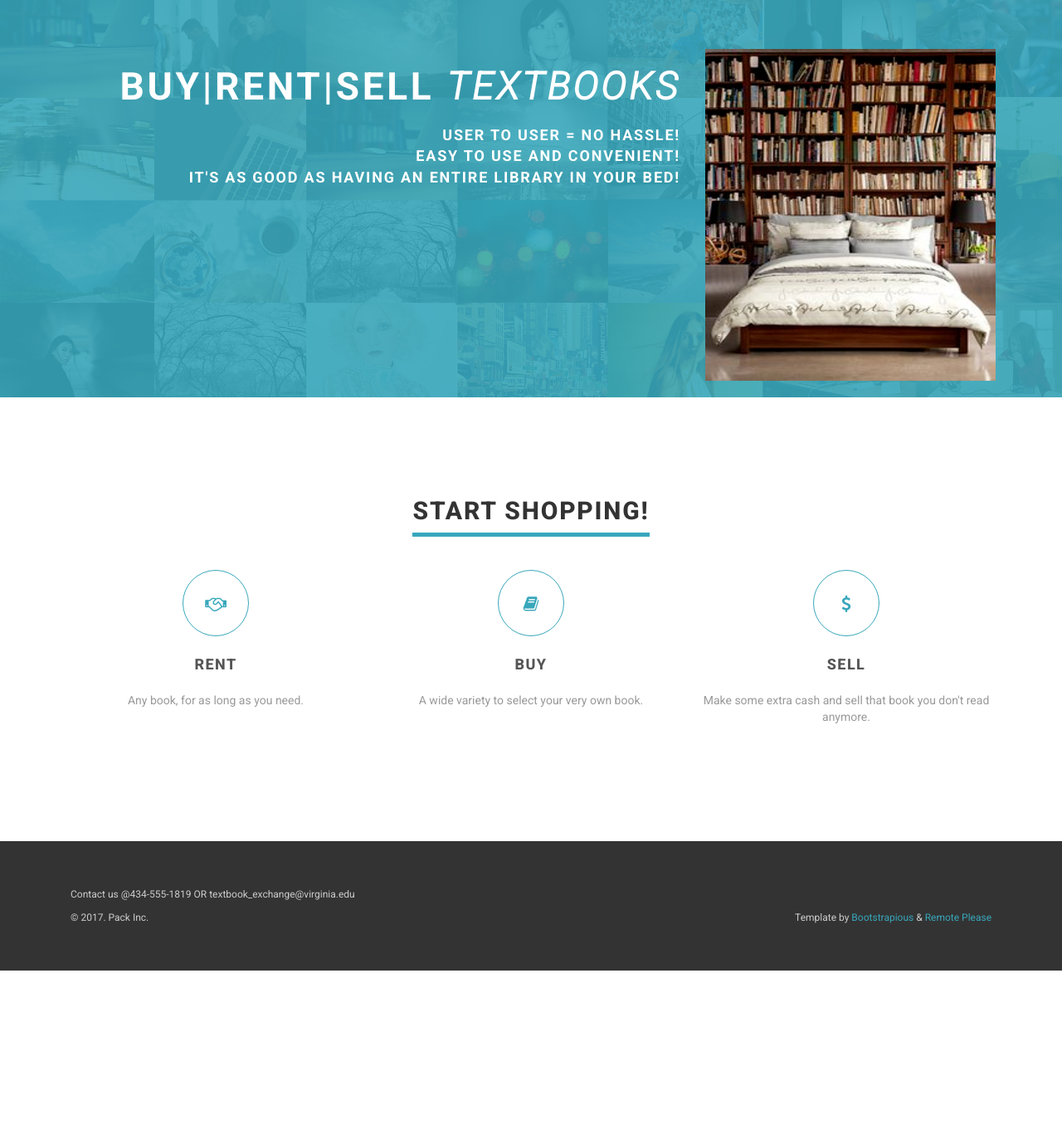
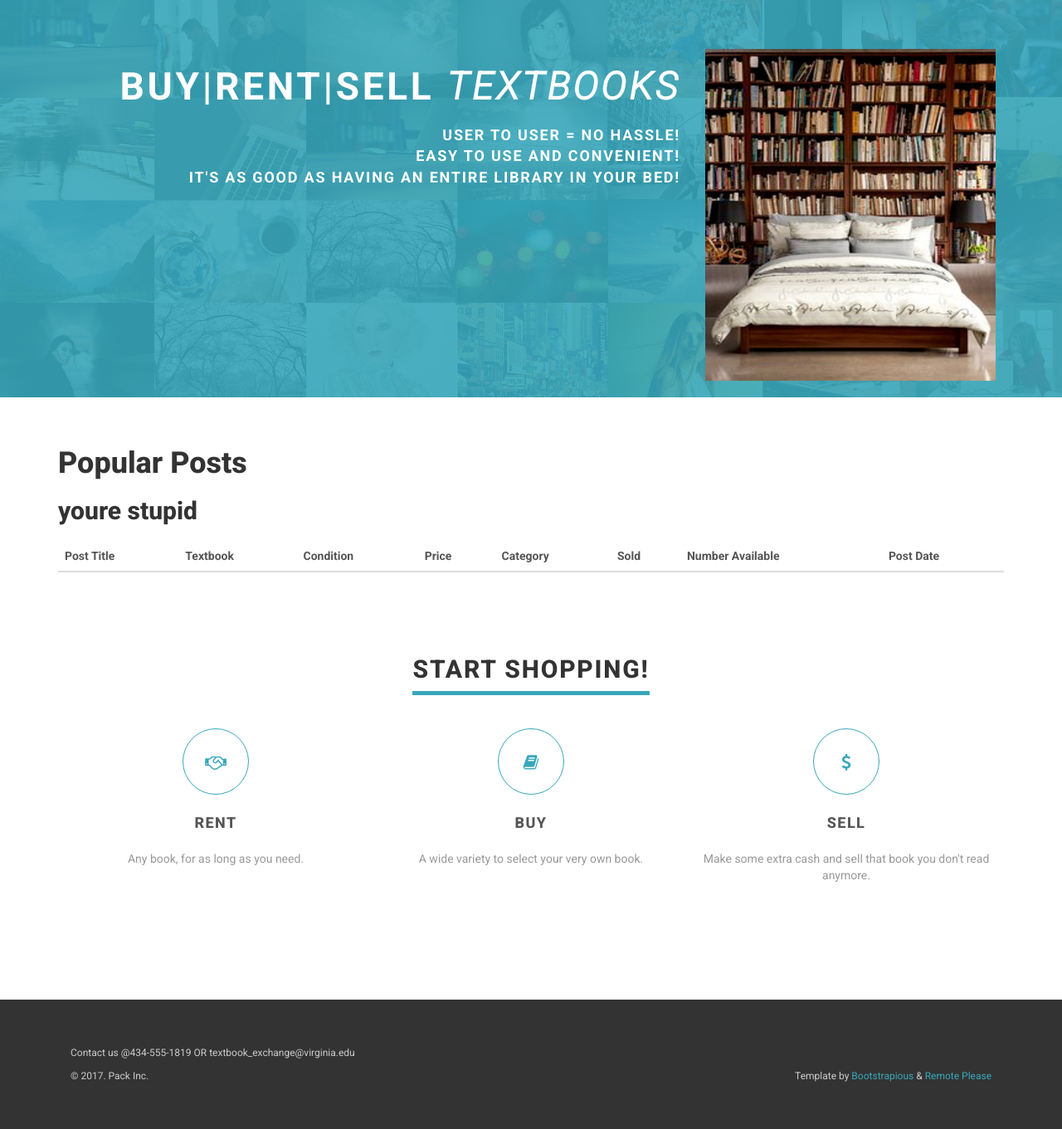
Before and after one commit to ArnimJ/uvaTextbookExchange, a Django app: template web/frontend/templates/index.html in a window 1280 px wide. Shown: the part 68-1429 px from the top of the page at 83% size. Before the commit the page ends 1238 px from the top, so only its background shows below. Run offline with Django 3.2, Linux system fonts and the light colour scheme; the template is opened without the code that fills it: most values are stand-ins (such as "Sample title", 1, 10 or a date in 2020); lists and menus that the app fills with data are empty; some libraries are stand-ins or nearby versions.

Commit message:
adding stuff

```diff
--- a/web/frontend/templates/book_list.html
+++ b/web/frontend/templates/book_list.html
@@ -24,7 +24,7 @@
     <tbody>
         {% for book in book_list %}
             <tr>
-                <td>{{ book.title }}</td>
+                <td><a href="{% url 'book_detail' book.id %}">{{ book.title }}</a></td>
                 <td>{{ book.isbn }}</td>
                 <td>{{ book.author }}</td>
                 <td>{{ book.publicationDate }}</td>
--- a/web/frontend/templates/index.html
+++ b/web/frontend/templates/index.html
@@ -25,6 +25,10 @@
                                 </div>
                             </div>
                         </div>
+
+
+
+
                         <!--
                         <div class="item">
                             <div class="row">
@@ -83,6 +87,45 @@
             <!-- *** HOMEPAGE CAROUSEL END *** -->
         </section>
 
+        <div class="container">
+                    <h1>Popular Posts</h1>
+                    <table id="post_table" class="table table-striped tablesorter">
+                        <thead>
+                            <tr>
+                                <th>Post Title</th>
+                                <th>Textbook</th>
+                                <th>Condition</th>
+                                <th>Price</th>
+                                <th>Category</th>
+                                <th>Sold</th>
+                                <th>Number Available</th>
+                                <th>Post Date</th>
+                            </tr>
+                        </thead>
+                        <tbody>
+                            {% for p1 in postings_list %}
+                                {% for book in book_list %}
+                                    {% for p2 in book.textbookpost_set.all %}
+                                        <h2> youre stupid </h2>
+                                        {% if p1 == p2 %}
+                                        <tr>
+                                            <td>{{ post.postTitle }}</td>
+                                            <td>{{ book.title }}</td>
+                                            <td>{{ post.condition }}</td>
+                                            <td>{{ post.price }}</td>
+                                            <td>{{ post.category }}</td>
+                                            <td>{{ post.sold }}
+                                            <td>{{ post.viewCount }}</td>
+                                            <td>{{ post.postDate }}</td>
+                                        </tr>
+                                        {% endif %}
+                                    {% endfor %}
+                                {% endfor %}
+                            {% endfor %}
+                        </tbody>
+                    </table>
+                </div>
+
         <section class="bar background-white">
             <div class="container">
                 <div class="col-md-12">
@@ -94,7 +137,7 @@
                         <div class="col-md-4">
                             <div class="box-simple">
                                 <div class="icon">
-                                    <a href="http://www.google.com" title="Rent"> <i class="fa fa-handshake-o"></i></a>
+                                    <a href="javascript: void(0)" title="Rent"> <i class="fa fa-handshake-o"></i></a>
                                 </div>
                                 <h3>Rent</h3>
                                 <p>Any book, for as long as you need.</p>
@@ -112,7 +155,7 @@
                         <div class="col-md-4">
                             <div class="box-simple">
                                 <div class="icon">
-                                    <a href="http://www.google.com" title="Buy"> <i class="fa fa-dollar"></i></a>
+                                    <a href="javascript: void(0)" title="Buy"> <i class="fa fa-dollar"></i></a>
                                 </div>
                                 <h3>Sell</h3>
                                 <p>Make some extra cash and sell that book you don't read anymore.</p>
--- a/web/web/settings.py
+++ b/web/web/settings.py
@@ -105,7 +105,7 @@ STATICFILES_FINDERS = [
     'django.contrib.staticfiles.finders.FileSystemFinder',
     'django.contrib.staticfiles.finders.AppDirectoriesFinder',
 ]
-
+STATIC_ROOT = "/var/www/web/static"
 STATICFILES_DIRS = [
     os.path.join(BASE_DIR, 'static'),
 ]
--- a/web/web/urls.py
+++ b/web/web/urls.py
@@ -24,4 +24,5 @@ urlpatterns = [
     url(r'^admin/', include(admin.site.urls)),
     url(r'^$', views.index, name='index'),
     url(r'^books/$', views.book_list, name = 'book_list'),
+    url(r'^book_detail/(?P<id>\d+)/$', views.book_detail, name='book_detail'),
 ] + static(settings.STATIC_URL, document_root=settings.STATIC_ROOT)
```
Also changed, not shown: web/frontend/templates/book_detail.html (added, +29 -0 lines), web/frontend/views.py (+11 -8 lines), web/static/img/generic-book.jpg (added).
